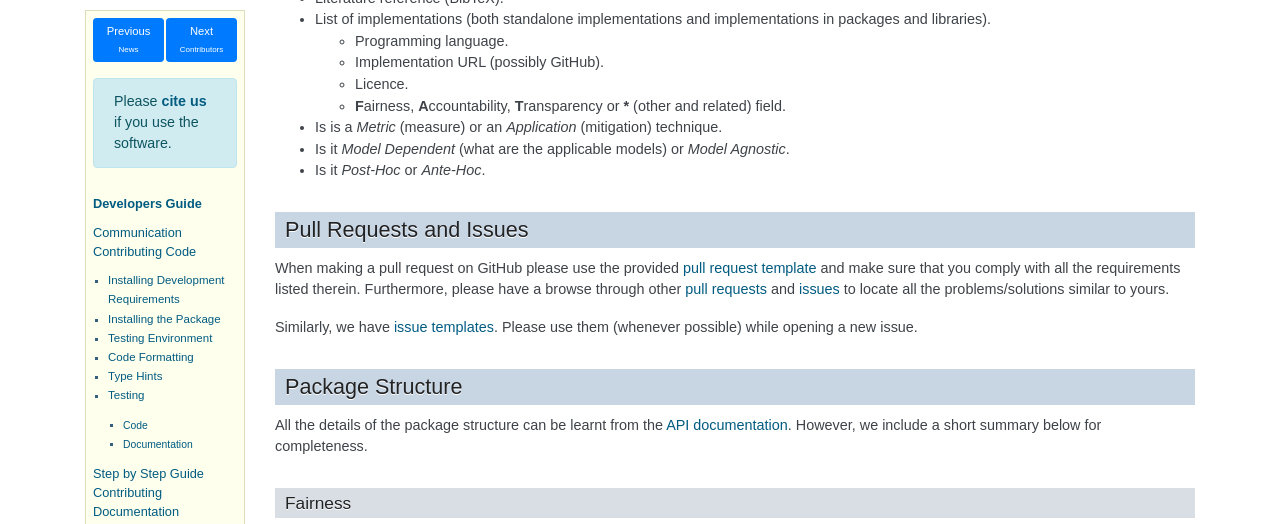
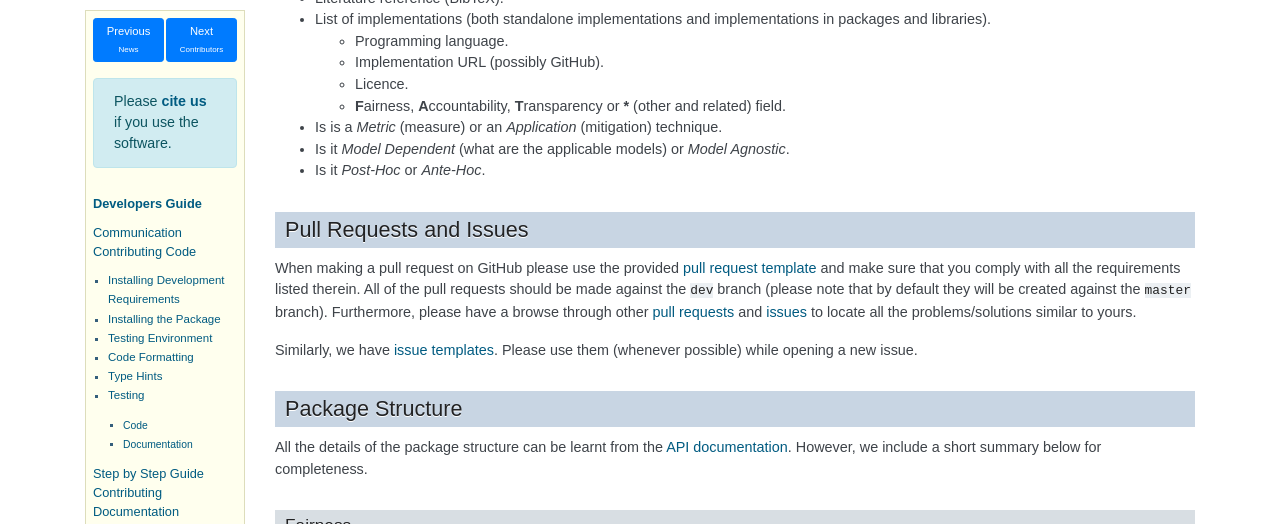
Before and after one commit to fat-forensics/fat-forensics, a Sphinx documentation site: the page built from doc/development.rst, in a window 1280 px wide and 900 px high, scrolled down 4590 px, cut to the strip 0-524 px from the top of the window. Built offline with Sphinx 7.4.7, drawn with Linux system fonts in a browser that asks for light colours; pages that are not in the unit, such as notebooks, are missing from menus; comment, search, counter and statistics services are not loaded.

```diff
--- a/doc/development.rst
+++ b/doc/development.rst
@@ -370,7 +370,9 @@ Pull Requests and Issues
 
 When making a pull request on GitHub please use the provided
 `pull request template`_ and make sure that you comply with all the
-requirements listed therein. Furthermore, please have a browse through other
+requirements listed therein. All of the pull requests should be made against
+the ``dev`` branch (please note that by default they will be created against
+the ``master`` branch). Furthermore, please have a browse through other
 `pull requests`_ and issues_ to locate all the problems/solutions similar to
 yours.
 
```
Also changed, not shown: .travis.yml.
